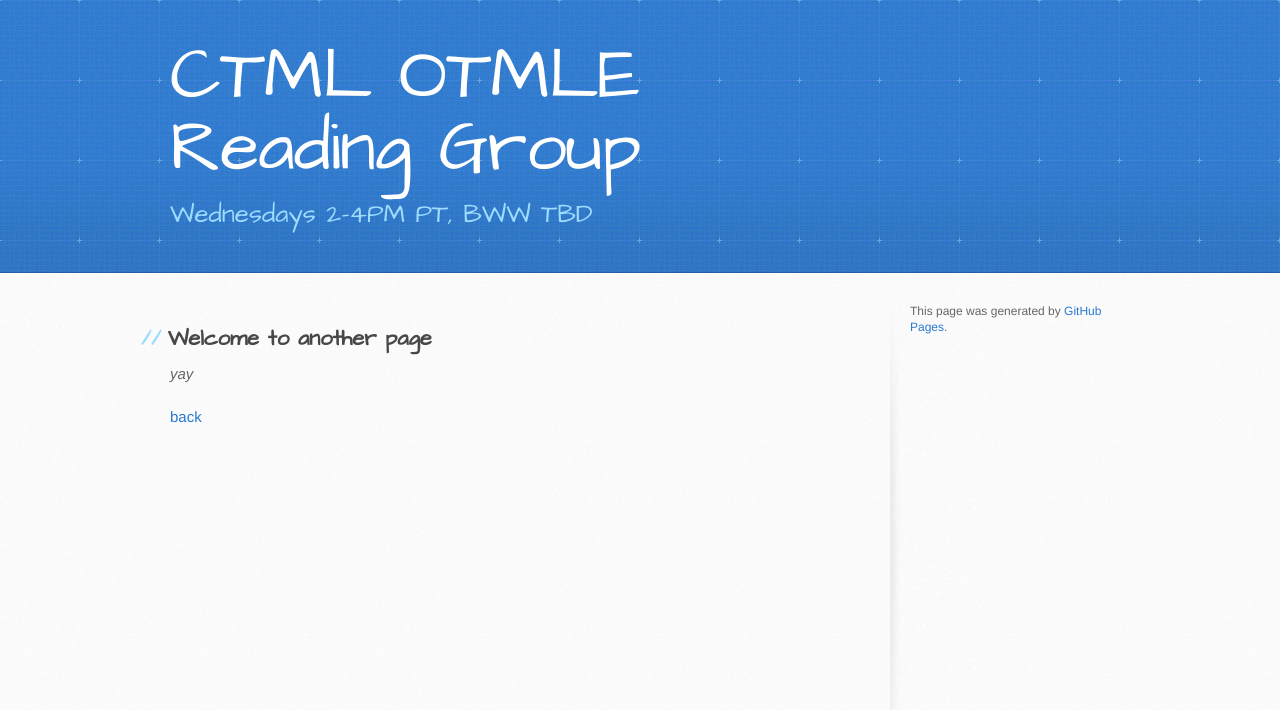
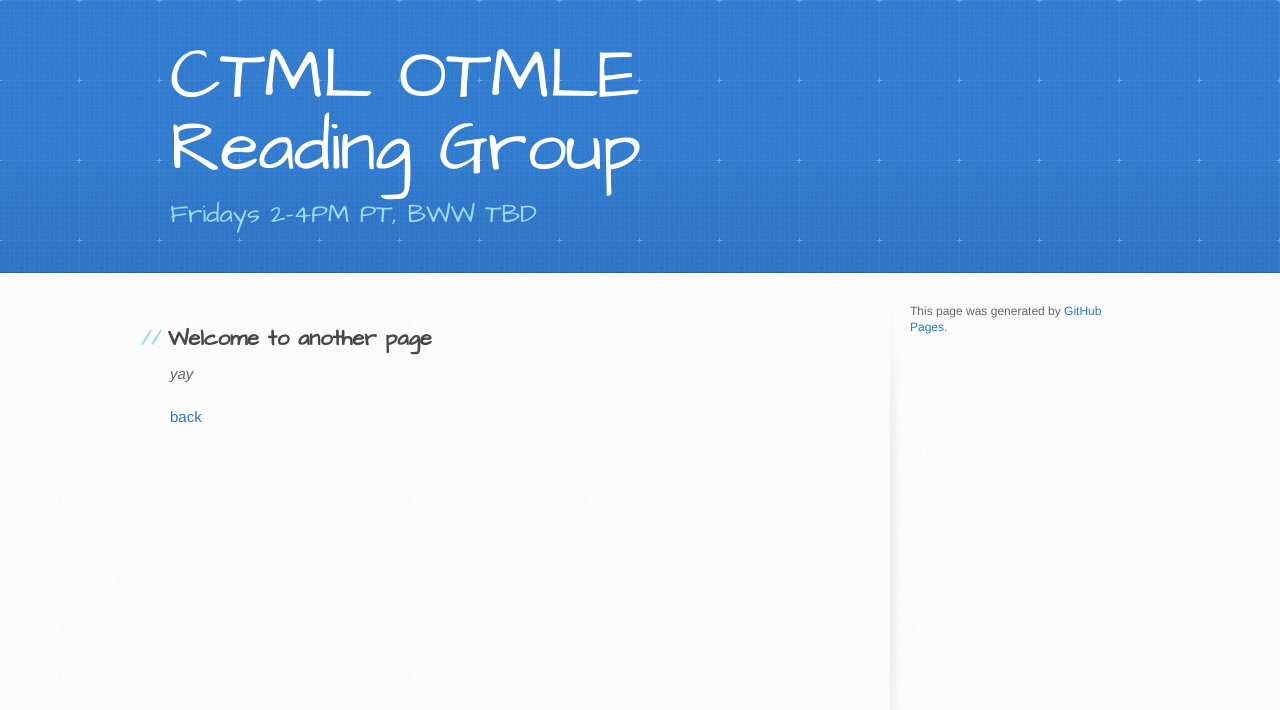
Before and after one commit to Kaiwen-Hou-KHou/OTMLE, a Jekyll site: the page built from another-page.md, in a window 1280 px wide. Shown: the top 710 px of the page. Built offline with Jekyll 4.4.1, drawn with Linux system fonts in a browser that asks for light colours; our own code applies the rules of GitHub Pages for plain Markdown files.

Commit message:
to friday

```diff
--- a/_config.yml
+++ b/_config.yml
@@ -1,5 +1,5 @@
 title: CTML OTMLE <br>Reading Group
-description: Wednesdays 2-4PM PT, BWW TBD
+description: Fridays 2-4PM PT, BWW TBD
 show_downloads: false
 google_analytics:
 theme: jekyll-theme-architect
```
